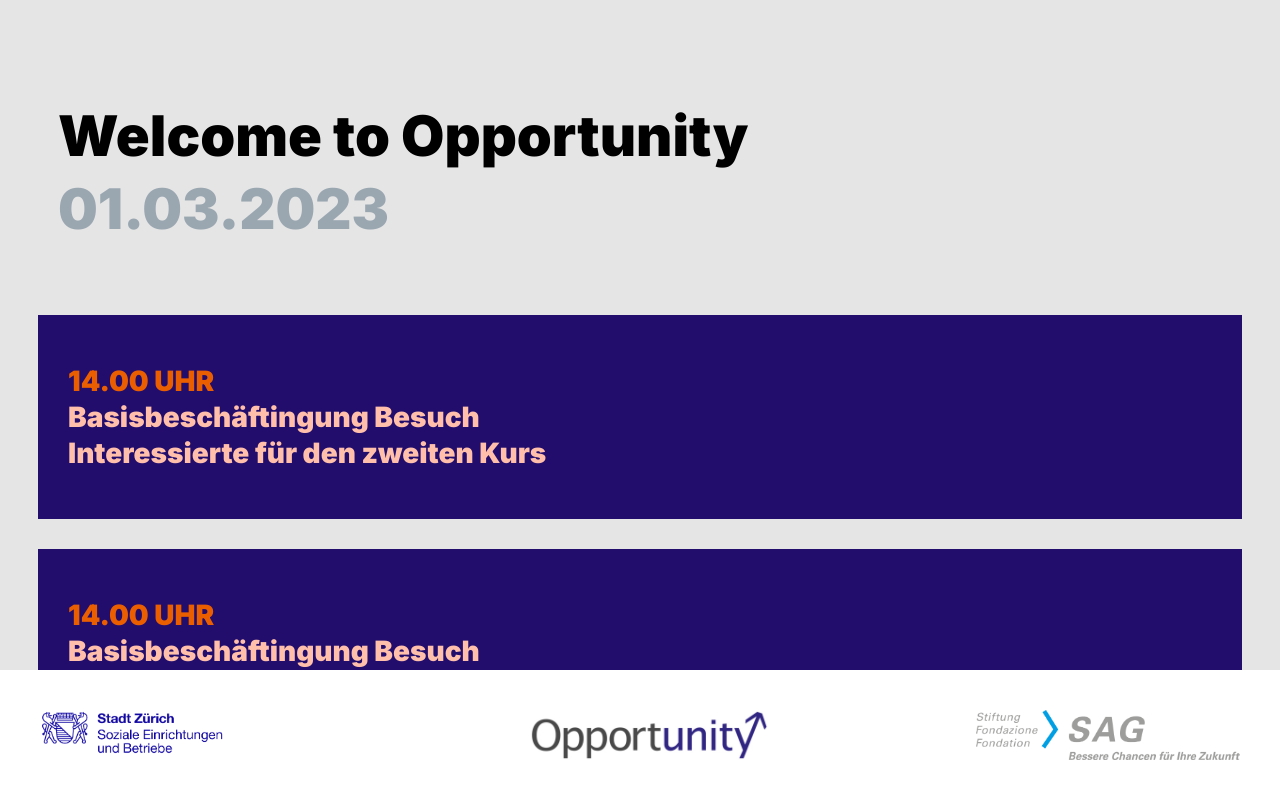
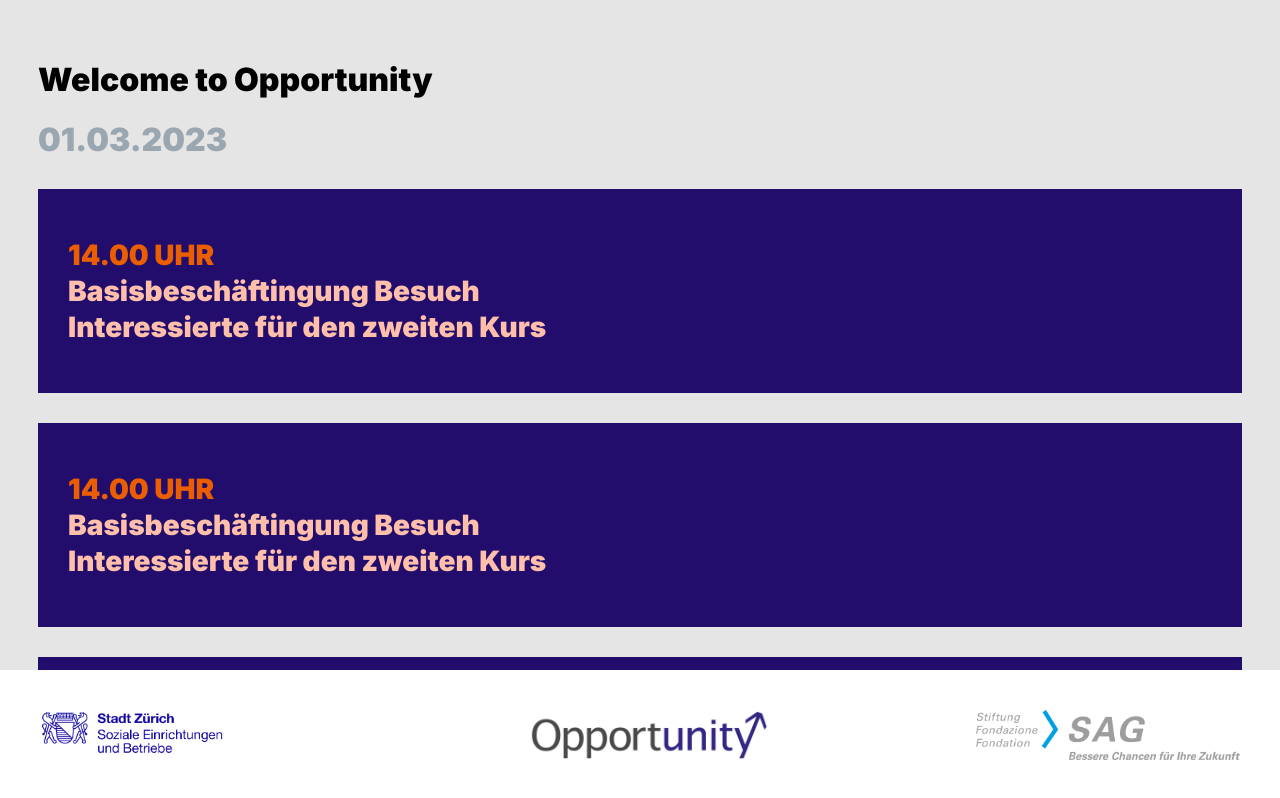
Before and after one commit to DK-Mogendar/vue_welcome_screen, a Vue app: page / in a window 1280 px wide. Shown: the top 798 px of the page. Built offline with nearby package versions, Linux system fonts and the light colour scheme.

Commit message:
anpassung

```diff
--- a/src/App.vue
+++ b/src/App.vue
@@ -26,20 +26,24 @@ background-color:#E5E5E5;
   font-family: "inter", Arial, Helvetica, sans-serif;
   -webkit-font-smoothing: antialiased;
   -moz-osx-font-smoothing: grayscale;
-  text-align:start;
-
+  color: #323d4a;
   margin-top: 60px;
 }
-.titel {
-    margin: 30px;
-    padding: 20px;
-    font-weight:500;
-    font-Size:28px;
-    line-height:36px;
-    Font:Inter;
-    font-Weight:900;
-    Size:28px;
-    Line-height:36px;
+.header {
+  margin: 30px;
+}
+.title {
+  font-size: 62px;
+  font-weight: 900;
+  margin: 80px 0 20px 0;
+}
+
+.untertitel{
+  font-size: 62px;
+  color: #9aa7b1;
+  font-weight: 500;
+  margin: 0;
+
 }
 .app {
     margin: 30px;
--- a/src/components/HelloWorld.vue
+++ b/src/components/HelloWorld.vue
@@ -2,7 +2,7 @@
 
 
 
-    <header>
+   <header class="header">
       <div class="titel">
         <h1 class="t1">{{ msg }}</h1>
         <h1 class="t2">01.03.2023</h1>
```
